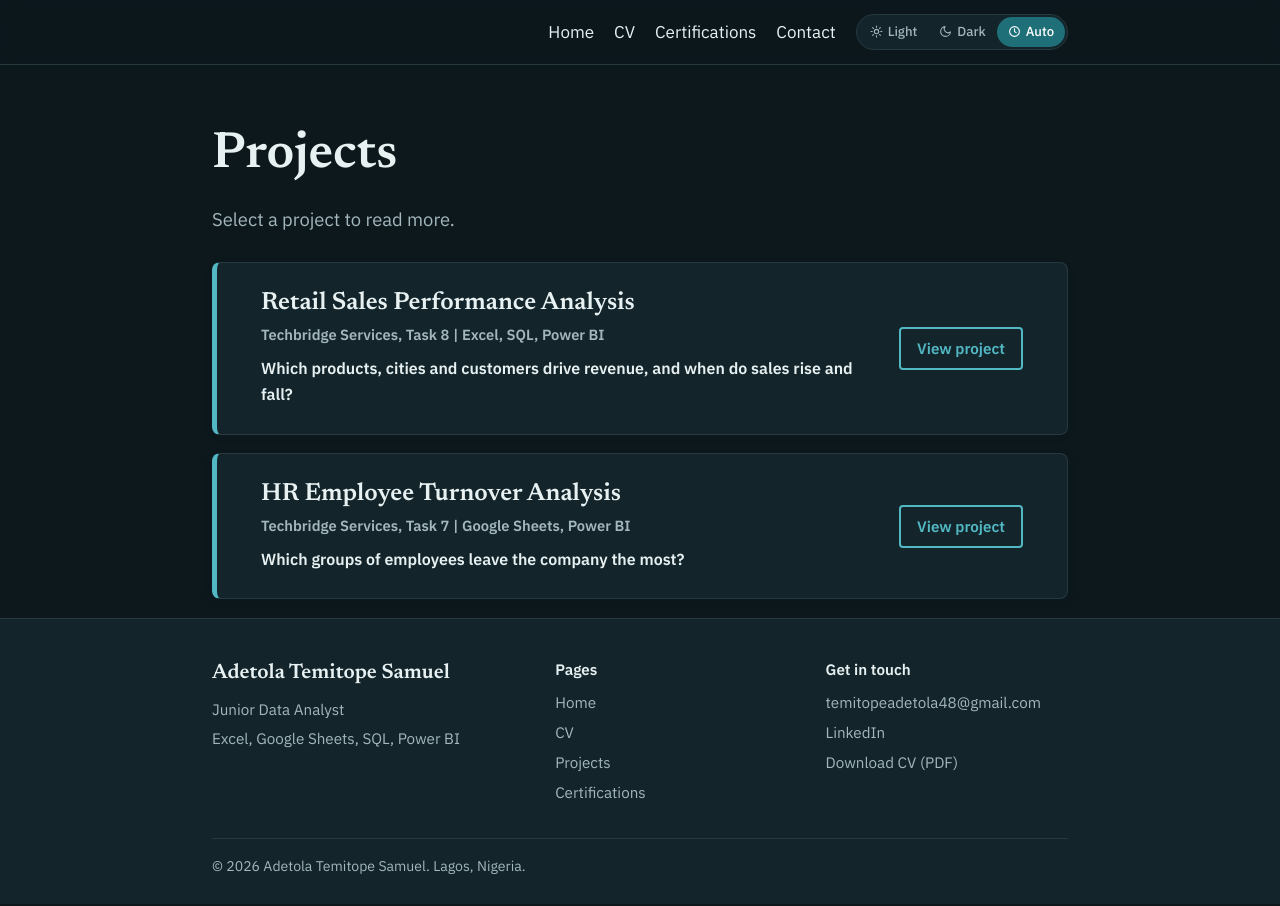
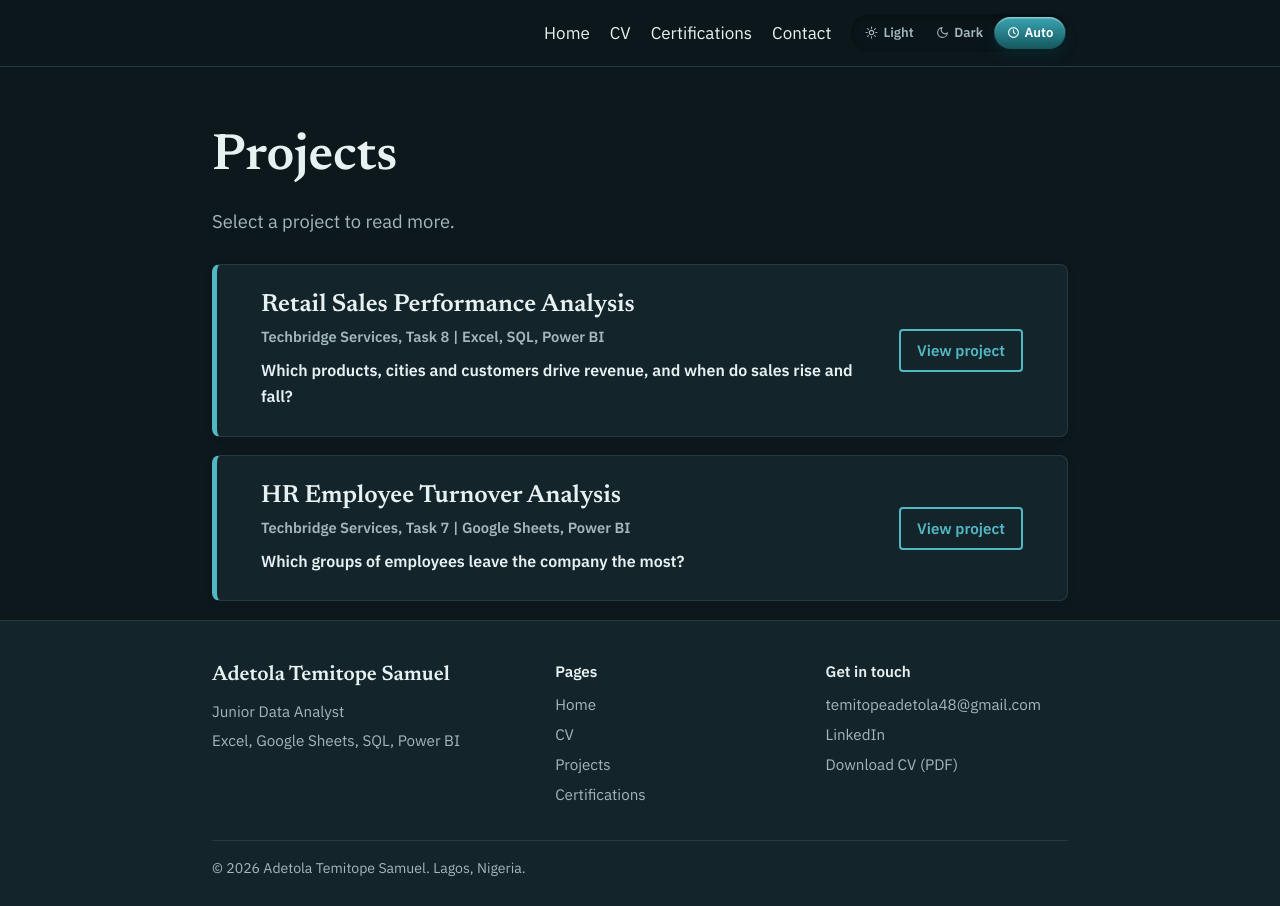
Before and after one commit to Adetolasam/adetolasam.github.io, a plain HTML site: page projects.html in a window 1280 px wide. Drawn offline with Linux system fonts and the light colour scheme.

Commit message:
Add files via upload

```diff
--- a/projects.html
+++ b/projects.html
@@ -68,20 +68,29 @@ details.project>summary:hover .p-toggle{background:var(--btn);border-color:var(-
 @media(max-width:560px){details.project>summary{flex-direction:column;align-items:flex-start}.p-body{padding:4px 18px 26px}}
 
 /* ===== THEME (start) ===== */
-:root{--card:#fff;--btn:#1f6f78;--band:#1f6f78;--navbg:rgba(245,248,247,.92)}
-html[data-theme="dark"]{--paper:#0d181d;--ink:#e8f1f2;--muted:#a3b7bc;--line:#26393f;--teal:#52b8c4;--soft:#173139;--amber:#e0ab45;--card:#13252b;--btn:#1f6f78;--band:#0f3b42;--navbg:rgba(13,24,29,.92);color-scheme:dark}
+:root{--card:#fff;--btn:#1f6f78;--band:#1f6f78;--navbg:rgba(245,248,247,.92);--track:#d3e4e5}
+html[data-theme="dark"]{--paper:#0d181d;--ink:#e8f1f2;--muted:#a3b7bc;--line:#26393f;--teal:#52b8c4;--soft:#173139;--amber:#e0ab45;--card:#13252b;--btn:#1f6f78;--band:#0f3b42;--navbg:rgba(13,24,29,.92);--track:#0a1519;color-scheme:dark}
 html[data-theme="light"]{color-scheme:only light}
 @media(prefers-color-scheme:dark){:root{--cs:dark}}
 html[data-theme="dark"] img{filter:brightness(.93)}
 html[data-theme="dark"] pre{background:#081216;border:1px solid var(--line)}
 html[data-theme="dark"] .tilt.tilting{box-shadow:0 20px 40px rgba(0,0,0,.5)}
 body{transition:background .3s ease,color .3s ease}
-.theme-switch{display:flex;border:1px solid var(--line);border-radius:99px;padding:2px;background:var(--card)}
-.theme-switch button{border:0;background:transparent;color:var(--muted);padding:4px 11px;border-radius:99px;font:inherit;font-size:.82rem;font-weight:500;cursor:pointer;display:inline-flex;align-items:center;gap:5px}
+.theme-switch{--i:2;position:relative;display:inline-grid;grid-template-columns:repeat(3,1fr);padding:3px;border-radius:99px;background:var(--track);box-shadow:inset 0 2px 6px rgba(0,0,0,.28);perspective:600px}
+html[data-mode="light"] .theme-switch{--i:0}
+html[data-mode="dark"] .theme-switch{--i:1}
+html[data-mode="auto"] .theme-switch{--i:2}
+.ts-thumb{position:absolute;top:3px;bottom:3px;left:3px;width:calc((100% - 6px)/3);border-radius:99px;transform:translateX(calc(var(--i)*100%));transform-style:preserve-3d;pointer-events:none}
+.ts-thumb i{position:absolute;inset:0;border-radius:99px;background:linear-gradient(180deg,#3aa6b3,#1f6f78 70%,#17565d);box-shadow:0 7px 12px rgba(10,50,56,.5),inset 0 1.5px 0 rgba(255,255,255,.4)}
+.theme-switch.ready .ts-thumb{transition:transform .5s cubic-bezier(.3,1.35,.5,1)}
+.theme-switch.moving .ts-thumb i{animation:tsTip .5s ease}
+@keyframes tsTip{0%{transform:rotateX(0) translateZ(0)}35%{transform:rotateX(-28deg) translateZ(18px) scale(1.08)}100%{transform:rotateX(0) translateZ(0)}}
+.theme-switch button{position:relative;z-index:1;border:0;background:transparent;color:var(--muted);padding:5px 11px;border-radius:99px;font:inherit;font-size:.82rem;font-weight:600;cursor:pointer;display:inline-flex;align-items:center;justify-content:center;gap:5px;transition:color .25s}
 .theme-switch button:hover{color:var(--ink)}
-.theme-switch button[aria-pressed="true"]{background:var(--btn);color:#fff}
+.theme-switch button[aria-pressed="true"]{color:#fff}
 .theme-switch button:focus-visible{outline:3px solid var(--amber);outline-offset:2px}
-.theme-switch svg{width:13px;height:13px}
+.theme-switch svg{width:13px;height:13px;flex:none}
+@media(prefers-reduced-motion:reduce){.ts-thumb,.ts-thumb i{transition:none!important;animation:none!important}}
 /* ===== THEME (end) ===== */
 
 /* ===== MOTION (start) ===== */
@@ -158,6 +167,7 @@ html[data-theme="dark"] .tool .logo{background:#eef3f3}
 <body>
 <div class="progress" aria-hidden="true"></div>
 <nav><div class="wrap"><a href="index.html">Home</a><a href="cv.html">CV</a><a href="certifications.html">Certifications</a><a href="index.html#contact">Contact</a><div class="theme-switch" role="group" aria-label="Colour mode">
+<span class="ts-thumb" aria-hidden="true"><i></i></span>
 <button type="button" data-mode="light" aria-pressed="false" title="Light mode"><svg viewBox="0 0 24 24" fill="none" stroke="currentColor" stroke-width="2" stroke-linecap="round" aria-hidden="true"><circle cx="12" cy="12" r="4"/><path d="M12 2v2M12 20v2M4.9 4.9l1.4 1.4M17.7 17.7l1.4 1.4M2 12h2M20 12h2M4.9 19.1l1.4-1.4M17.7 6.3l1.4-1.4"/></svg>Light</button>
 <button type="button" data-mode="dark" aria-pressed="false" title="Dark mode"><svg viewBox="0 0 24 24" fill="none" stroke="currentColor" stroke-width="2" stroke-linecap="round" stroke-linejoin="round" aria-hidden="true"><path d="M21 12.8A9 9 0 1 1 11.2 3a7 7 0 0 0 9.8 9.8z"/></svg>Dark</button>
 <button type="button" data-mode="auto" aria-pressed="false" title="Automatic: light by day, dark by night"><svg viewBox="0 0 24 24" fill="none" stroke="currentColor" stroke-width="2" stroke-linecap="round" aria-hidden="true"><circle cx="12" cy="12" r="9"/><path d="M12 7v5l3 2"/></svg>Auto</button>
@@ -361,9 +371,11 @@ var mode=r.getAttribute('data-mode')||'auto';
 function eff(m){var h=new Date().getHours();return m==='auto'?(h>=6&&h<18?'light':'dark'):m}
 function setMode(m,save){mode=m;r.setAttribute('data-mode',m);r.setAttribute('data-theme',eff(m));
  [].forEach.call(d.querySelectorAll('.theme-switch button'),function(b){b.setAttribute('aria-pressed',b.getAttribute('data-mode')===m?'true':'false')});
+ var sw=d.querySelector('.theme-switch');if(sw&&save){sw.classList.remove('moving');void sw.offsetWidth;sw.classList.add('moving')}
  if(save){try{localStorage.setItem('theme-mode',m)}catch(e){}}}
 [].forEach.call(d.querySelectorAll('.theme-switch button'),function(b){b.addEventListener('click',function(){setMode(b.getAttribute('data-mode'),true)})});
 setMode(mode,false);
+(function(){var sw=d.querySelector('.theme-switch');if(sw)requestAnimationFrame(function(){requestAnimationFrame(function(){sw.classList.add('ready')})})})();
 setInterval(function(){if(mode==='auto')r.setAttribute('data-theme',eff('auto'))},60000);
 /* ---- scroll reveal ---- */
 var els=[].slice.call(d.querySelectorAll('.reveal'));
```
